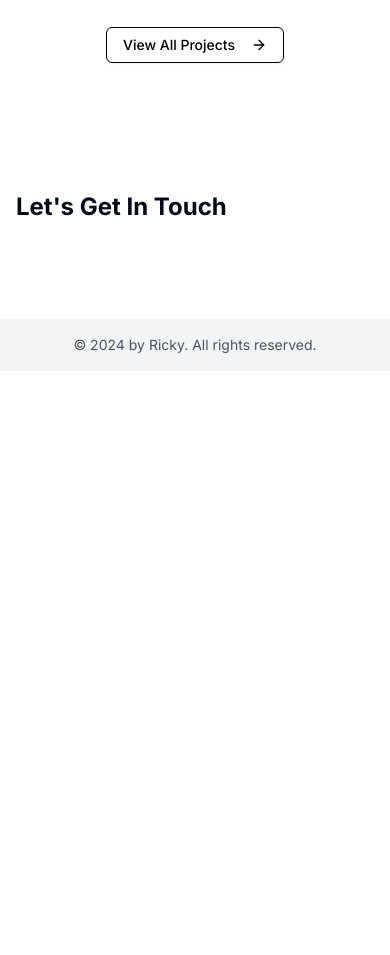
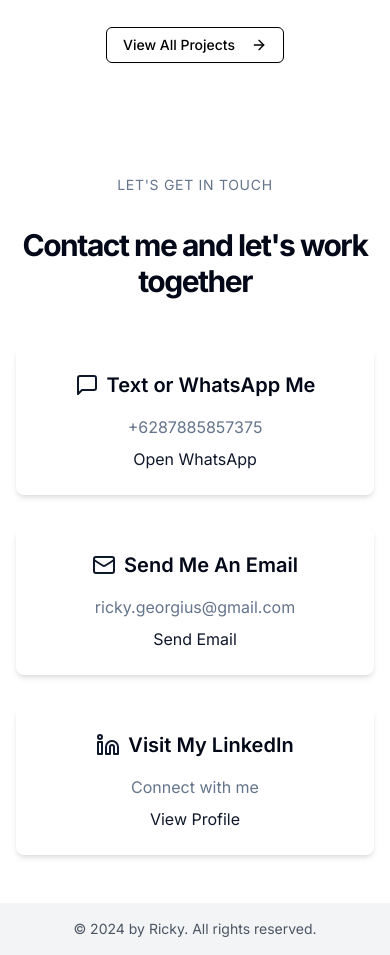
Before and after one commit to georgiusricky/georgiusricky.github.io, a Next.js app: page / in a window 390 px wide. Shown: the part 6860-7815 px from the top of the page. Before the commit the page ends 7231 px from the top, so only its background shows below. Built offline with nearby package versions, Linux system fonts and the light colour scheme.

Commit message:
feat: add contact section

```diff
--- a/app/components/Contact.tsx
+++ b/app/components/Contact.tsx
@@ -1,12 +1,77 @@
-'use client'
+import { Linkedin, Mail, MessageSquare } from 'lucide-react'
+import data from '@/data/data.json'
 
 export default function Contact() {
+  const socials = data.socials
 
   return (
-    <section className="container mx-auto px-4 py-16" id="contact">
-      <div className="max-w-3xl mx-auto">
-        <h2 className="text-2xl font-bold mb-8">{`Let's Get In Touch`}</h2>
-
+    <section className="w-full py-12 md:py-24 bg-background">
+      <div className="container px-4 md:px-6">
+        <div className="space-y-8 text-center">
+          <h3 className="text-sm uppercase tracking-wider text-muted-foreground">
+            LET'S GET IN TOUCH
+          </h3>
+          <h2 className="text-3xl font-bold tracking-tighter md:text-5xl">
+            Contact me and let's work together
+          </h2>
+        </div>
+        <div className="mx-auto grid max-w-5xl gap-8 mt-12 md:grid-cols-3">
+          <div className="bg-card text-card-foreground rounded-lg shadow-md overflow-hidden">
+            <div className="p-6">
+              <h3 className="text-xl font-semibold flex items-center justify-center space-x-2 mb-4">
+                <MessageSquare className="h-6 w-6 text-primary" />
+                <span>Text or WhatsApp Me</span>
+              </h3>
+              <div className="text-center">
+                <p className="text-muted-foreground">+{socials.wa}</p>
+                <a
+                  href={`https://wa.me/${socials.wa}`}
+                  className="text-primary hover:underline mt-2 inline-block"
+                  target="_blank"
+                  rel="noopener noreferrer"
+                >
+                  Open WhatsApp
+                </a>
+              </div>
+            </div>
+          </div>
+          <div className="bg-card text-card-foreground rounded-lg shadow-md overflow-hidden">
+            <div className="p-6">
+              <h3 className="text-xl font-semibold flex items-center justify-center space-x-2 mb-4">
+                <Mail className="h-6 w-6 text-primary" />
+                <span>Send Me An Email</span>
+              </h3>
+              <div className="text-center">
+                <p className="text-muted-foreground">{socials.email}</p>
+                <a
+                  href={`mailto:${socials.email}`}
+                  className="text-primary hover:underline mt-2 inline-block"
+                >
+                  Send Email
+                </a>
+              </div>
+            </div>
+          </div>
+          <div className="bg-card text-card-foreground rounded-lg shadow-md overflow-hidden">
+            <div className="p-6">
+              <h3 className="text-xl font-semibold flex items-center justify-center space-x-2 mb-4">
+                <Linkedin className="h-6 w-6 text-primary" />
+                <span>Visit My LinkedIn</span>
+              </h3>
+              <div className="text-center">
+                <p className="text-muted-foreground">Connect with me</p>
+                <a
+                  href={socials.linkedin}
+                  className="text-primary hover:underline mt-2 inline-block"
+                  target="_blank"
+                  rel="noopener noreferrer"
+                >
+                  View Profile
+                </a>
+              </div>
+            </div>
+          </div>
+        </div>
       </div>
     </section>
   )
--- a/app/components/Navigation.tsx
+++ b/app/components/Navigation.tsx
@@ -55,7 +55,6 @@ export default function Navigation() {
       scrollToSection(sectionId)
     } else {
       router.push(`/#${sectionId}`)
-      // Add a small delay to allow the page to load before scrolling
       setTimeout(() => scrollToSection(sectionId), 100)
     }
     setIsMobileMenuOpen(false)
@@ -64,13 +63,6 @@ export default function Navigation() {
   const toggleMobileMenu = (event: React.MouseEvent) => {
     event.stopPropagation();
     setIsMobileMenuOpen(prev => !prev)
-  }
-
-  const scrollToTop = () => {
-    window.scrollTo({
-      top: 0,
-      behavior: 'smooth'
-    });
   }
 
   const navItems = [
--- a/app/components/ProjectDialog.tsx
+++ b/app/components/ProjectDialog.tsx
@@ -39,7 +39,7 @@ export function ProjectDialog({
     <>
       <Dialog open={open} onOpenChange={onOpenChange}>
         <DialogContent
-          className="max-w-6xl bg-white/60 dark:bg-black/60 backdrop-blur-md"
+          className="max-w-6xl bg-white/40 backdrop-blur-md"
         >
           <DialogHeader>
             <DialogTitle className="text-black dark:text-white text-4xl">{project.title}</DialogTitle>
@@ -76,7 +76,7 @@ export function ProjectDialog({
                     width={800}
                     height={400}
                     className="flex-shrink-0 rounded-lg object-cover cursor-pointer"
-                    onClick={() => setZoomedImage(src)} // Open zoomed popup
+                    onClick={() => setZoomedImage(src)}
                     style={{
                       maxWidth: '80%',
                       height: 'auto',
--- a/data/data.json
+++ b/data/data.json
@@ -1,5 +1,7 @@
 {
     "socials":{
+      "wa":"6287885857375",
+      "email":"ricky.georgius@gmail.com",
       "github":"https://github.com/georgiusricky",
       "linkedin":"https://www.linkedin.com/in/georgius-ricky/"
     },
@@ -161,6 +163,21 @@
       },
       {
         "id": "03",
+        "title": "Zuuonsol Website",
+        "description": "A real-time cryptocurrency tracking application that helps users monitor market trends and set price alerts for their favorite coins.",
+        "fullDescription": "This comprehensive cryptocurrency tracking platform provides real-time market data, price alerts, and advanced charting capabilities. Built with modern web technologies, it offers a seamless user experience for crypto enthusiasts and traders.",
+        "technologies": ["Nuxt.js", "Javascript", "TailwindCSS"],
+        "preview": "/projects/zuuonsol/zuuonsol.png",
+        "assets": [
+          "/projects/zuuonsol/1.png",
+          "/projects/zuuonsol/2.png"
+        ],
+        "githubLink": "",
+        "demoLink": "https://zuuonsol.vercel.app",
+        "liveLink": "https://zuuonsol.com"
+      },
+      {
+        "id": "04",
         "title": "Calt Supremacy Website",
         "description": "A real-time cryptocurrency tracking application that helps users monitor market trends and set price alerts for their favorite coins.",
         "fullDescription": "This comprehensive cryptocurrency tracking platform provides real-time market data, price alerts, and advanced charting capabilities. Built with modern web technologies, it offers a seamless user experience for crypto enthusiasts and traders.",
@@ -175,7 +192,7 @@
         "liveLink": "https://caltsupremacy.com/"
       },
       {
-        "id": "04",
+        "id": "05",
         "title": "Mewlord Website",
         "description": "A real-time cryptocurrency tracking application that helps users monitor market trends and set price alerts for their favorite coins.",
         "fullDescription": "This comprehensive cryptocurrency tracking platform provides real-time market data, price alerts, and advanced charting capabilities. Built with modern web technologies, it offers a seamless user experience for crypto enthusiasts and traders.",
@@ -187,21 +204,6 @@
         "githubLink": "",
         "demoLink": "https://mewlord.vercel.app",
         "liveLink": "https://mewlord.fun"
-      },
-      {
-        "id": "05",
-        "title": "Zuuonsol Website",
-        "description": "A real-time cryptocurrency tracking application that helps users monitor market trends and set price alerts for their favorite coins.",
-        "fullDescription": "This comprehensive cryptocurrency tracking platform provides real-time market data, price alerts, and advanced charting capabilities. Built with modern web technologies, it offers a seamless user experience for crypto enthusiasts and traders.",
-        "technologies": ["Nuxt.js", "Javascript", "TailwindCSS"],
-        "preview": "/projects/zuuonsol/zuuonsol.png",
-        "assets": [
-          "/projects/zuuonsol/1.png",
-          "/projects/zuuonsol/2.png"
-        ],
-        "githubLink": "",
-        "demoLink": "https://zuuonsol.vercel.app",
-        "liveLink": "https://zuuonsol.com"
       },
       {
         "id": "06",
```
